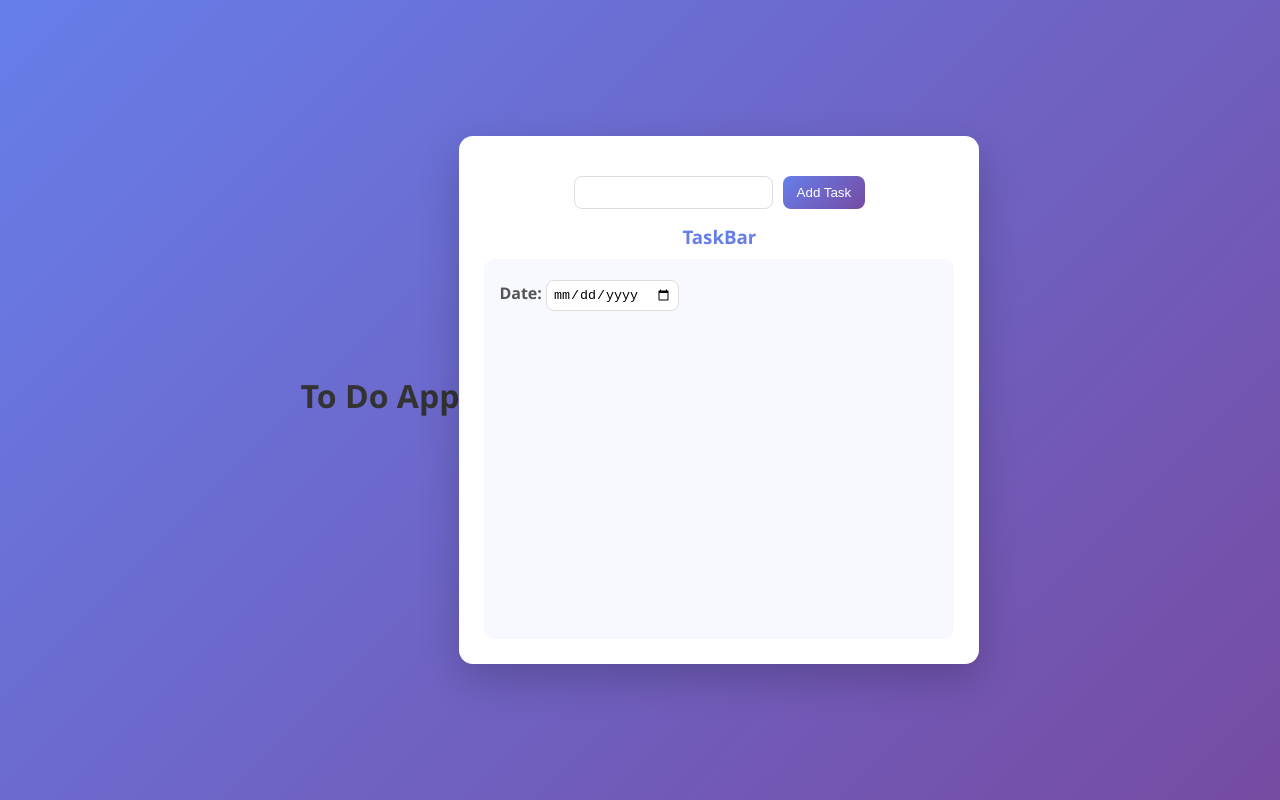
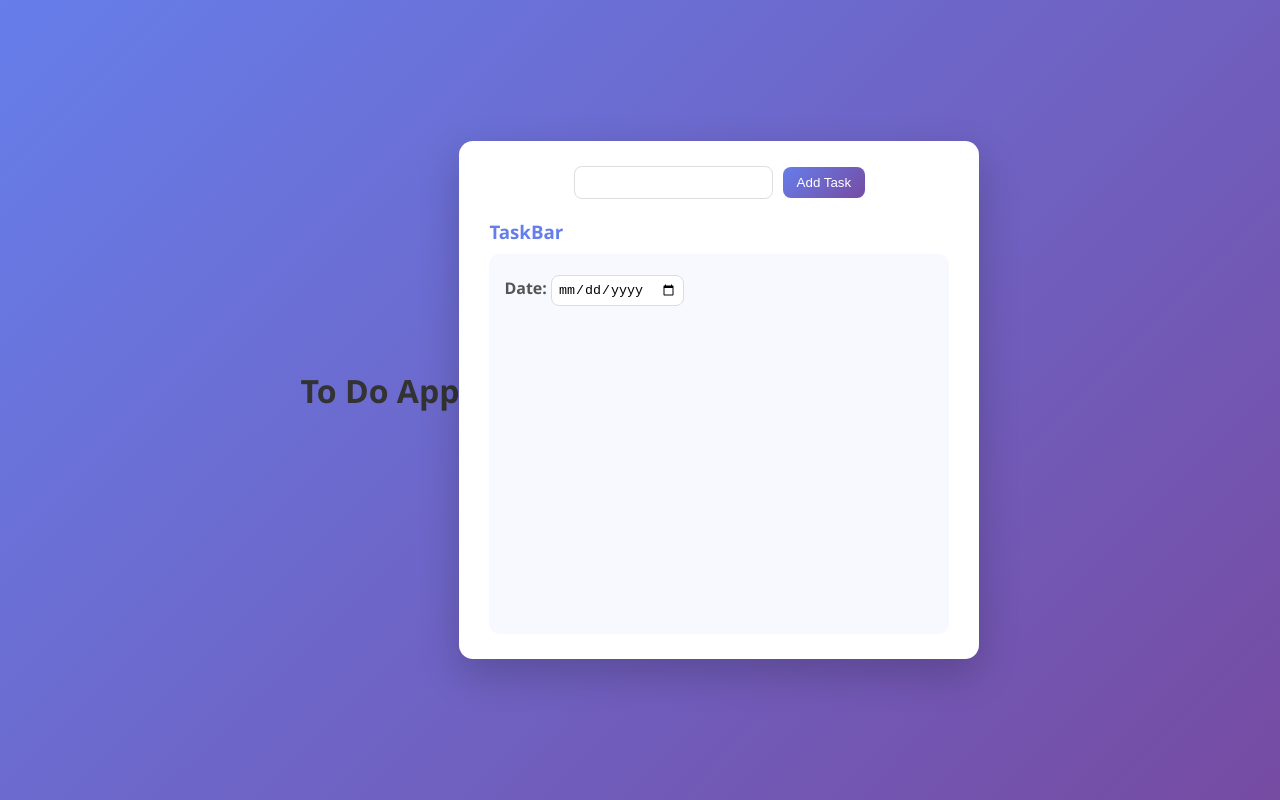
Before and after one commit to Aakashkushwaha1101/To-Do-App, a plain HTML site: page index.html in a window 1280 px wide. Drawn offline with Linux system fonts and the light colour scheme.

Commit message:
update-in-css

```diff
--- a/style.css
+++ b/style.css
@@ -1,11 +1,9 @@
-/* Reset */
 * {
     margin: 0;
     padding: 0;
     box-sizing: border-box;
 }
 
-/* Background */
 body {
     font-family: "Segoe UI", Tahoma, Geneva, Verdana, sans-serif;
     background: linear-gradient(135deg, #667eea, #764ba2);
@@ -15,40 +13,39 @@ body {
     align-items: center;
 }
 
-/* Main Card */
 .todo {
     width: 520px;
-    height: auto;
     background: #ffffff;
     border-radius: 14px;
-    padding: 25px;
+    padding: 25px 30px;
     box-shadow: 0 15px 40px rgba(0,0,0,0.2);
-    border: none;
 }
 
-/* Title */
+/* Title alignment */
 h2 {
     text-align: center;
     font-size: 32px;
-    margin-bottom: 10px;
+    margin-bottom: 20px;
     color: #333;
 }
 
-h3 {
-    text-align: center;
-    color: #667eea;
-    margin-bottom: 10px;
-}
-
-/* Input Area */
+/* Fix input alignment */
 .input-area {
     display: flex;
     justify-content: center;
+    align-items: center;
     gap: 10px;
-    margin: 15px 0;
+    margin-bottom: 20px;
 }
 
-/* Inputs */
+/* TaskBar heading — align left for professional look */
+h3 {
+    text-align: left;
+    color: #667eea;
+    margin-bottom: 10px;
+    font-weight: 600;
+}
+
 input {
     padding: 8px 10px;
     border-radius: 8px;
@@ -62,7 +59,6 @@ input:focus {
     box-shadow: 0 0 6px rgba(102,126,234,0.4);
 }
 
-/* Buttons */
 button {
     padding: 8px 14px;
     border-radius: 8px;
@@ -79,9 +75,7 @@ button:hover {
     box-shadow: 0 5px 12px rgba(0,0,0,0.2);
 }
 
-/* Task List Box */
 .list {
-    border: none;
     background: #f8f9ff;
     border-radius: 10px;
     padding: 15px;
@@ -89,7 +83,7 @@ button:hover {
     overflow-y: auto;
 }
 
-/* Task Row */
+/* Task rows */
 .list div {
     display: flex;
     justify-content: space-between;
@@ -99,26 +93,19 @@ button:hover {
     border-radius: 8px;
     margin-bottom: 8px;
     box-shadow: 0 4px 10px rgba(0,0,0,0.05);
-    transition: 0.2s;
 }
 
-.list div:hover {
-    transform: scale(1.02);
-}
-
-/* Date Input */
 .inpt {
     margin-top: 6px;
     padding: 6px;
 }
 
-/* Label */
 label {
     font-weight: 600;
     color: #555;
 }
 
-/* Scrollbar Styling */
+/* Scrollbar */
 .list::-webkit-scrollbar {
     width: 6px;
 }
```
